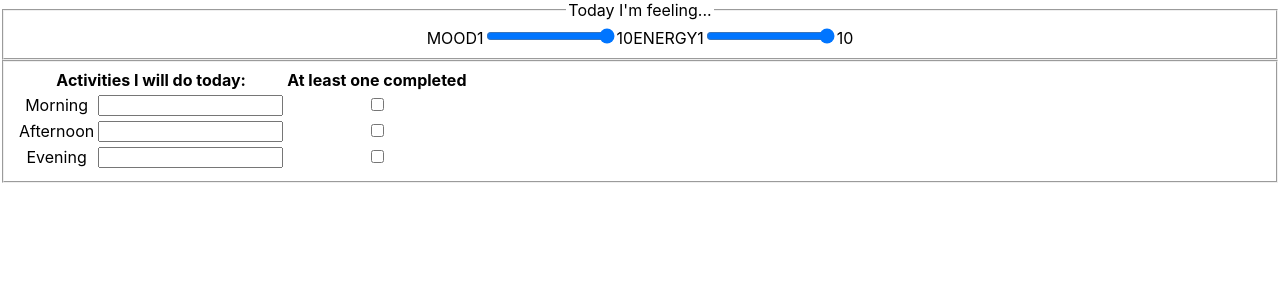
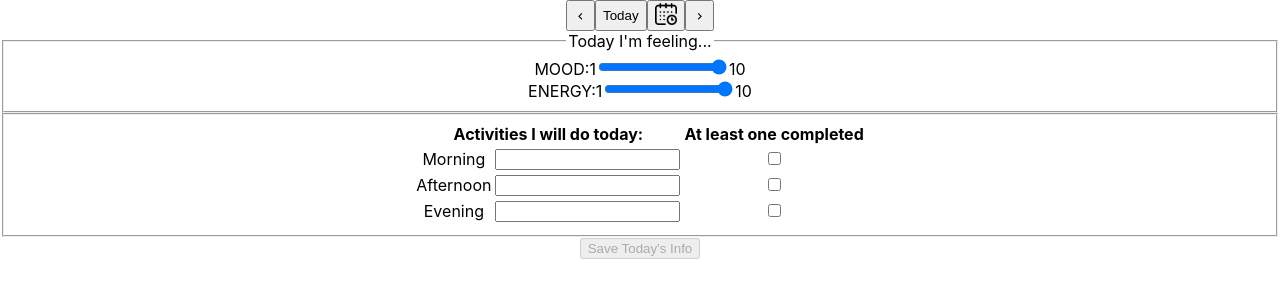
Before and after one commit to alexpwooddev/mood-forecaster-and-planner, a React (Create React App) app: page / in a window 1280 px wide. Shown: the top 300 px of the page. Built offline with nearby package versions, Linux system fonts and the light colour scheme.

Commit message:
finish basic UI and writing to local

```diff
--- a/src/App.js
+++ b/src/App.js
@@ -1,9 +1,11 @@
 import './App.css';
 import { Form } from './features/forms/Form';
+import { Navbar } from './components/Navbar';
 
 function App() {
   return (
     <div className="App">
+      <Navbar />
       <Form />
     </div>
   );
--- a/src/components/Navbar.css
+++ b/src/components/Navbar.css
@@ -0,0 +1,31 @@
+@import url(https://fonts.googleapis.com/icon?family=Material+Icons);
+
+.navbar {
+    display: flex;
+    justify-content: center;
+}
+
+.navbar .calendar-button {
+    width: 3%;
+}
+
+.navbar .calendar-icon {
+    width: 100%;
+}
+
+.navbar .chevron {
+    font-family: "Material Icons";
+    font-style: normal;
+    display: inline-block;
+    vertical-align: middle;
+    line-height: 1;
+    text-transform: none;
+    letter-spacing: normal;
+    word-wrap: normal;
+    white-space: nowrap;
+    direction: ltr;
+    -webkit-font-smoothing: antialiased;
+    text-rendering: optimizeLegibility;
+    -moz-osx-font-smoothing: grayscale;
+    font-feature-settings: "liga";
+  }
--- a/src/components/Navbar.js
+++ b/src/components/Navbar.js
@@ -0,0 +1,14 @@
+import React from 'react';
+
+import './Navbar.css';
+
+export const Navbar = (props) => {
+    return (
+        <div className="navbar">
+            <button><i className="chevron">chevron_left</i></button>
+            <button>Today</button>
+            <button className="calendar-button"><img className="calendar-icon" src='icons/calendar.png' alt="calendar icon" /></button>
+            <button><i className="chevron">chevron_right</i></button>
+        </div>
+    )
+}
--- /dev/null
+++ b/src/dataAccess/dataHelper.js
@@ -0,0 +1,20 @@
+function getFormsFromLocalStorage() {
+  let localForms = JSON.parse(localStorage.getItem("forms"));
+  if (localForms != null) {
+    return localForms;
+  } else {
+    return [];
+  }
+}
+
+function addFormToLocalStorage(form) {
+  const currentLocalForms = JSON.parse(localStorage.getItem("forms"));
+  if (!currentLocalForms) {
+    localStorage.setItem("forms", JSON.stringify([form]));
+  } else {
+    const updatedForms = [...currentLocalForms, form];
+    localStorage.setItem("forms", JSON.stringify(updatedForms));
+  }
+}
+
+export { getFormsFromLocalStorage, addFormToLocalStorage };
--- a/src/features/forms/Form.css
+++ b/src/features/forms/Form.css
@@ -0,0 +1,12 @@
+.form table {
+    margin: auto;
+}
+
+.form .range-labelAndInput {
+    display: flex;
+    justify-content: space-evenly;
+}
+
+.form .range-input {
+    display: inline-block;
+}
--- a/src/features/forms/Form.js
+++ b/src/features/forms/Form.js
@@ -1,42 +1,166 @@
-import React from 'react'
+import React, { useState } from "react";
+import { useDispatch, useSelector } from "react-redux";
+
+import { addNewForm } from "./formsSlice";
+
+import "./Form.css";
 
 export const Form = (props) => {
+  const [form, setForm] = useState({
+    mood: 10,
+    energy: 10,
+    morningText: "",
+    afternoonText: "",
+    eveningText: "",
+    morningCheckbox: false,
+    afternoonCheckbox: false,
+    eveningCheckbox: false,
+  });
+  const [addRequestStatus, setAddRequestStatus] = useState("idle");
+
+  const dispatch = useDispatch();
+
+  const canSave =
+    form["morningText"].length > 0 &&
+    form["afternoonText"].length > 0 &&
+    form["eveningText"].length > 0 &&
+    addRequestStatus === 'idle';
+
+  const handleSave = async () => {
+    if (canSave) {
+      try {
+        setAddRequestStatus("pending");
+        await dispatch(addNewForm(form));
+      } catch (err) {
+        console.error("Failed to save the form: ", err);
+      } finally {
+        setAddRequestStatus("idle");
+      }
+    }
+  };
+
+  const handleChange = (e) => {
+    const name = e.target.name;
+    const value = e.target.type === "checkbox" ? !form[name] : e.target.value;
+    setForm({ ...form, [name]: value });
+  };
+
   return (
-        <form>
+    <form className="form">
       <fieldset>
         <legend>Today I'm feeling...</legend>
-                <label htmlFor="mood">MOOD</label>
-                <span>1</span><input type="range" id="mood" name="mood" min="1" max="10" /><span>10</span>
-                <label htmlFor="energy">ENERGY</label>
-                <span>1</span><input type="range" id="energy" name="energy" min="1" max="10" /><span>10</span>
+        <div className="range-container">
+          <label htmlFor="mood">MOOD:</label>
+          <div className="range-input">
+            <span>1</span>
+            <input
+              type="range"
+              id="mood"
+              name="mood"
+              min="1"
+              max="10"
+              onChange={handleChange}
+            />
+            <span>10</span>
+          </div>
+        </div>
+        <div className="range-container">
+          <label htmlFor="energy">ENERGY:</label>
+          <div className="range-input">
+            <span>1</span>
+            <input
+              type="range"
+              id="energy"
+              name="energy"
+              min="1"
+              max="10"
+              onChange={handleChange}
+            />
+            <span>10</span>
+          </div>
+        </div>
       </fieldset>
       <fieldset>
         <table>
           <thead>
             <tr>
-                            <th colspan="2">Activities I will do today:</th>
+              <th colSpan="2">Activities I will do today:</th>
               <th>At least one completed</th>
             </tr>
           </thead>
           <tbody>
             <tr>
               <td>Morning</td>
-                            <td><input type="textarea" id="morning-text" name="morning-text" rows="5" cols="33" /></td>
-                            <td><input type="checkbox" id="morning-checkbox" name="morning-checkbox" /></td>
+              <td>
+                <input
+                  type="textarea"
+                  id="morningText"
+                  name="morningText"
+                  rows="5"
+                  cols="33"
+                  onChange={handleChange}
+                />
+              </td>
+              <td>
+                <input
+                  type="checkbox"
+                  id="morningCheckbox"
+                  name="morningCheckbox"
+                  checked={form.morningCheckbox}
+                  onChange={handleChange}
+                />
+              </td>
             </tr>
             <tr>
               <td>Afternoon</td>
-                            <td><input type="textarea" id="afternoon-text" name="afternoon-text" rows="5" cols="33" /></td>
-                            <td><input type="checkbox" id="afternoon-checkbox" name="afternoon-checkbox" /></td>
+              <td>
+                <input
+                  type="textarea"
+                  id="afternoonText"
+                  name="afternoonText"
+                  rows="5"
+                  cols="33"
+                  onChange={handleChange}
+                />
+              </td>
+              <td>
+                <input
+                  type="checkbox"
+                  id="afternoonCheckbox"
+                  name="afternoonCheckbox"
+                  checked={form.afternoonCheckbox}
+                  onChange={handleChange}
+                />
+              </td>
             </tr>
             <tr>
               <td>Evening</td>
-                            <td><input type="textarea" id="evening-text" name="evening-text" rows="5" cols="33" /></td>
-                            <td><input type="checkbox" id="evening-checkbox" name="evening-checkbox" /></td>
+              <td>
+                <input
+                  type="textarea"
+                  id="eveningText"
+                  name="eveningText"
+                  rows="5"
+                  cols="33"
+                  onChange={handleChange}
+                />
+              </td>
+              <td>
+                <input
+                  type="checkbox"
+                  id="eveningCheckbox"
+                  name="eveningCheckbox"
+                  checked={form.eveningCheckbox}
+                  onChange={handleChange}
+                />
+              </td>
             </tr>
           </tbody>
         </table>
       </fieldset>
+      <button type="button" onClick={handleSave} disabled={!canSave}>
+        Save Today's Info
+      </button>
     </form>
-    )
-}
+  );
+};
--- a/src/features/forms/formsSlice.js
+++ b/src/features/forms/formsSlice.js
@@ -1,4 +1,6 @@
-import { createSlice } from "@reduxjs/toolkit";
+import { createAsyncThunk, createSlice } from "@reduxjs/toolkit";
+
+import { addFormToLocalStorage } from  '../../dataAccess/dataHelper';
 
 const initialState = {
   forms: [],
@@ -6,14 +8,25 @@ const initialState = {
   error: null,
 };
 
+export const addNewForm = createAsyncThunk(
+  'forms/addNewForm',
+  async (initialForm) => {
+    await addFormToLocalStorage(initialForm);
+    return initialForm;
+  }
+)
+
 export const formsSlice = createSlice({
   name: "forms",
   initialState,
   reducers: {
-    formAdded(state, action) {
-        state.forms.push(action.payload);
-    },
+
   },
+  extraReducers(builder) {
+    builder.addCase(addNewForm.fulfilled, (state, action) => {
+      state.forms.push(action.payload);
+    })
+  }
 });
 
 export const { formAdded } = formsSlice.actions
```
Also changed, not shown: public/icons/calendar.png (added), 1 other file (tests, documents, lock files or other folders). Lines whose indentation alone changed are shown as unchanged.
